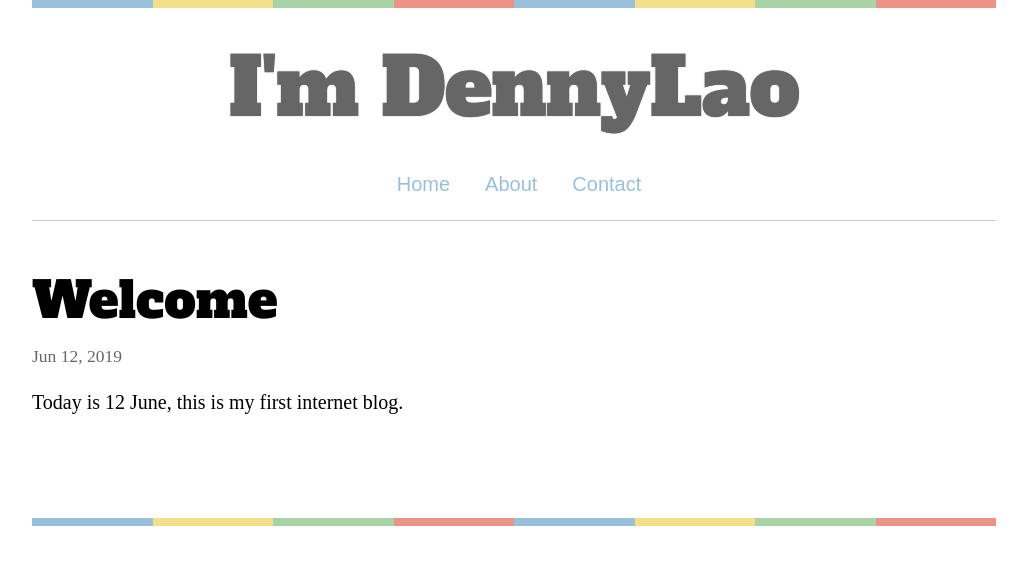
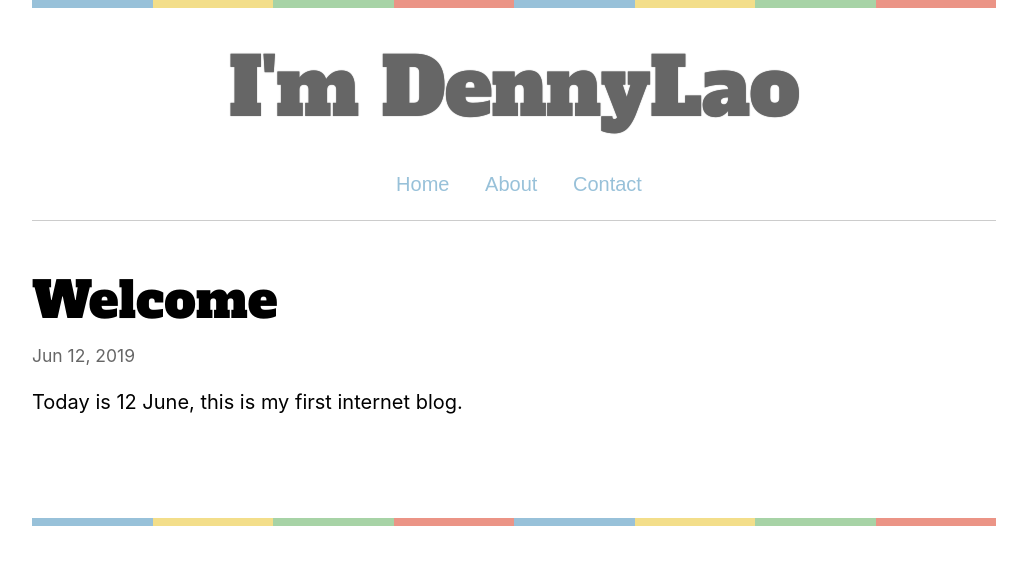
Before and after one commit to szdenny/szdenny.github.io, a Jekyll site: the page built from _posts/2019-06-12-welcome.md, in a window 1280 px wide. Shown: the top 565 px of the page, without its empty margins (126-1153 px from the left). Built offline with Jekyll 4.4.1, drawn with Linux system fonts in a browser that asks for light colours; some web fonts are replaced; comment, search, counter and statistics services are not loaded.

Commit message:
Update main.scss

```diff
--- a/css/main.scss
+++ b/css/main.scss
@@ -6,7 +6,7 @@
 
 
 // Our variables
-$base-font-family: 'Source Serif Pro', serif;
+$base-font-family: -apple-system,system-ui,BlinkMacSystemFont,"Segoe UI",Roboto,"Helvetica Neue",sans-serif;
 $base-font-size:   20px;
 $title-font-size: {{site.title-font-size}};
 
```
